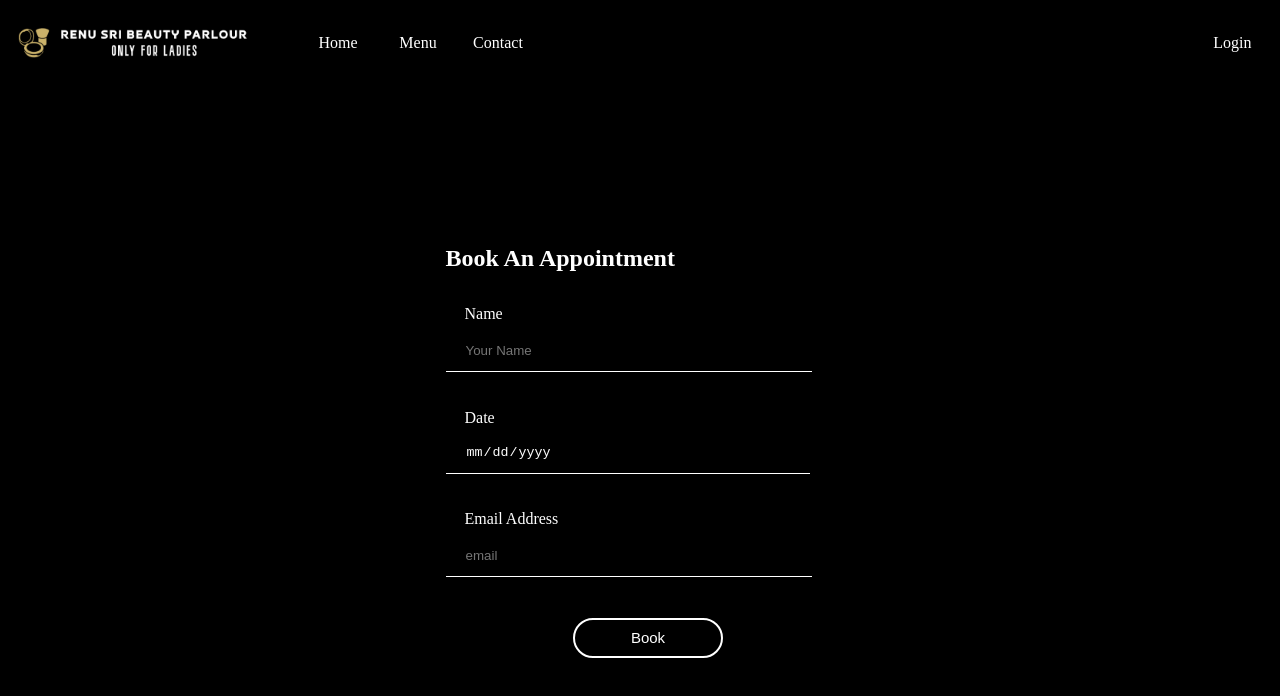
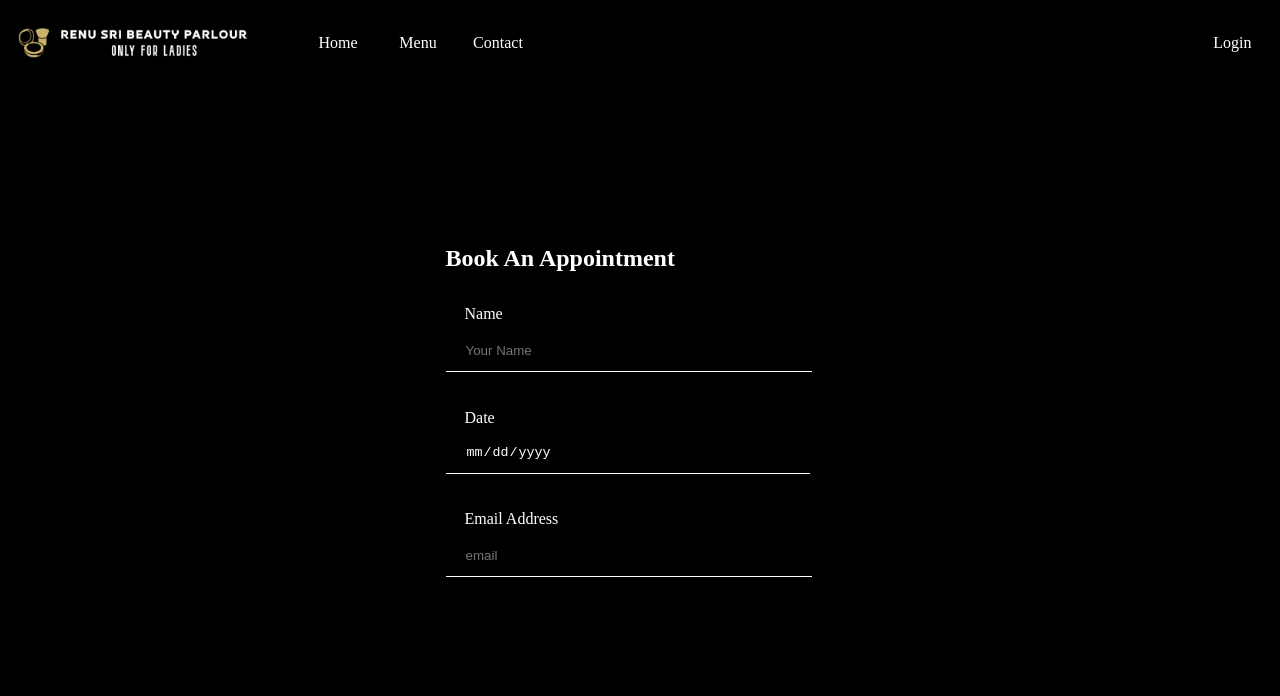
Before and after one commit to Teja3376/Renusri-Beauty-Parlour, a plain HTML site: page appointment.html in a window 1280 px wide. Drawn offline with Linux system fonts and the light colour scheme.

Commit message:
appoitment file

```diff
--- a/appointment.html
+++ b/appointment.html
@@ -56,7 +56,7 @@
                 </div>
             </div>
             <div class="line3">
-                <input type="submit" value="Book">
+                <!-- <input type="submit" value="Book"> -->
             </div>
         </div>
     </div>
```
